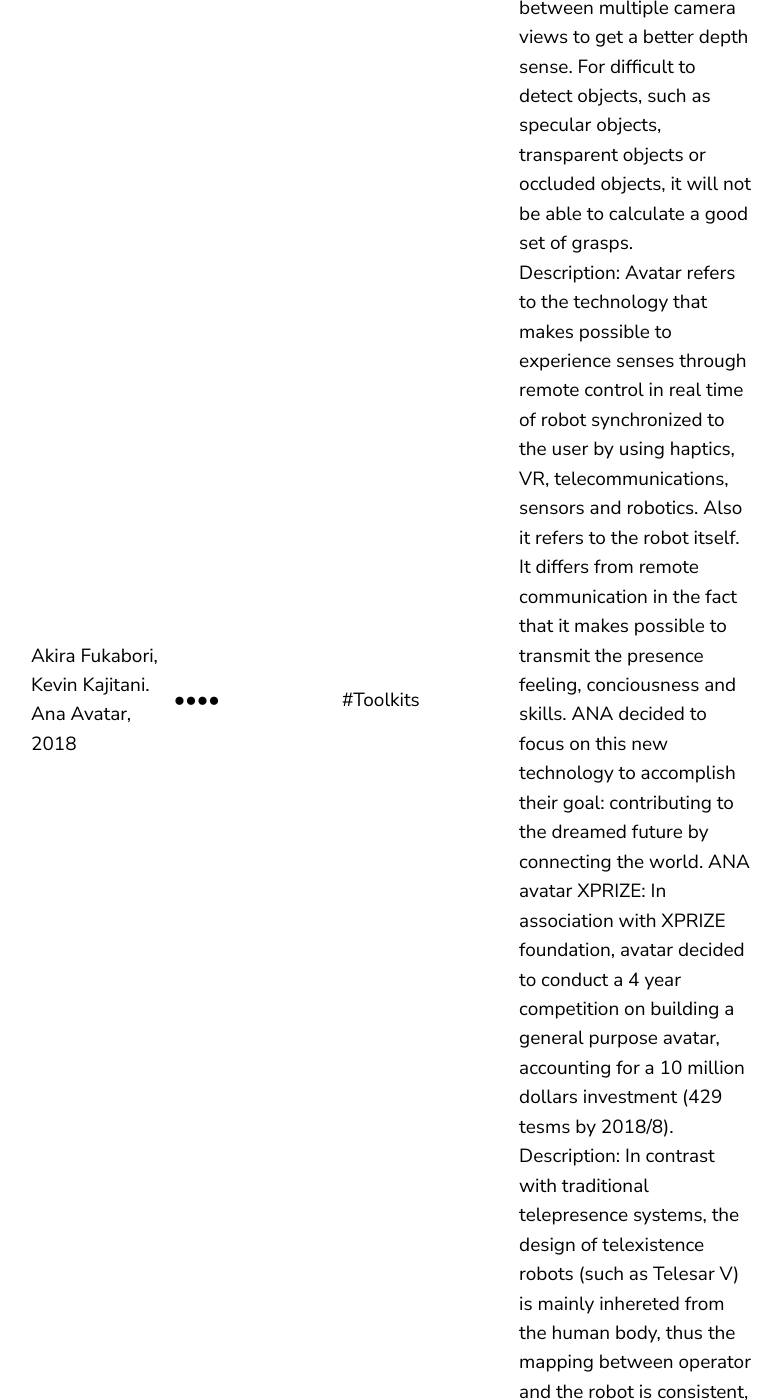
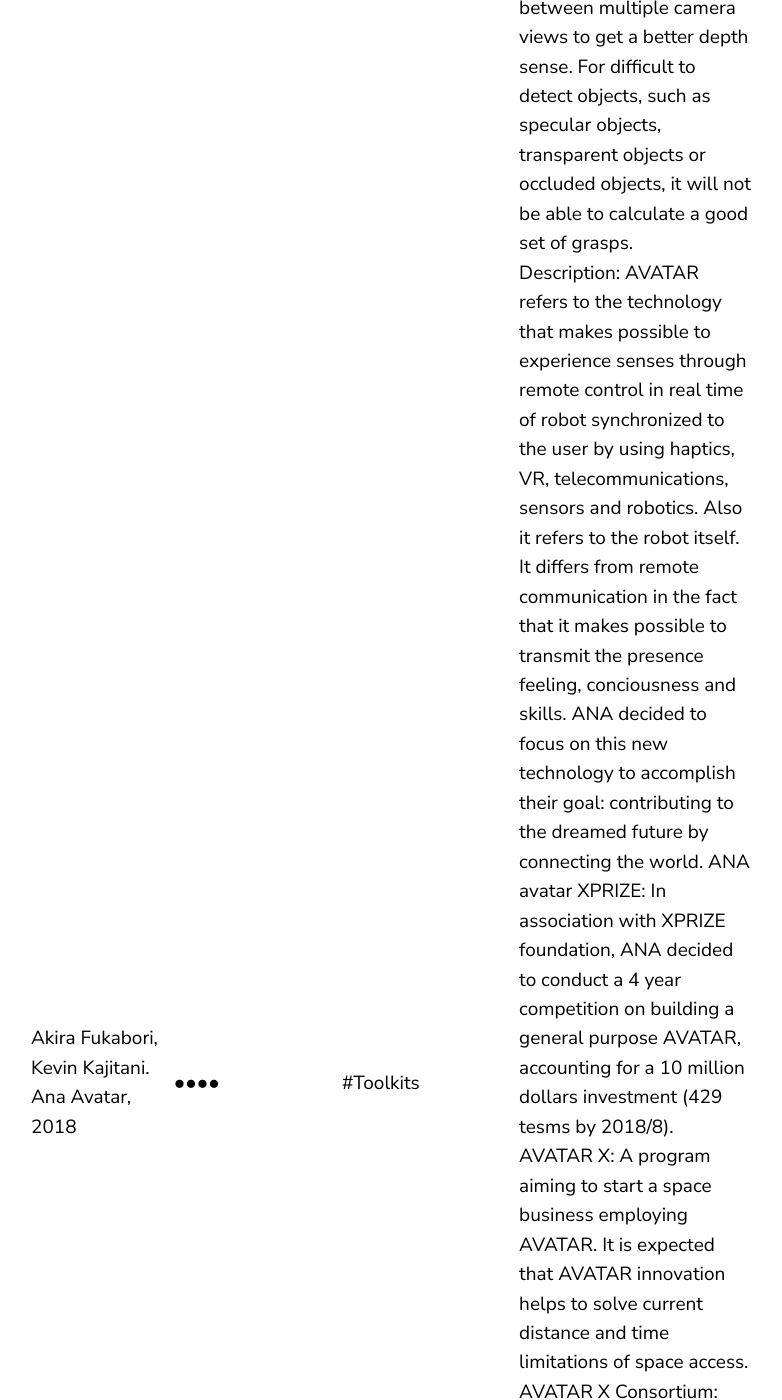
Before and after one commit to jluis9796/jluis9796.github.io, a Jekyll site: the page built from _posts/2020-05-24-telexistence.markdown, in a window 1280 px wide and 1400 px high, scrolled down 2835 px. Shown: the whole window, without its empty margins (69-851 px from the left). Built offline with Jekyll 4.4.1, drawn with Linux system fonts in a browser that asks for light colours; some of the changed text lies outside the part shown.

Commit message:
Update 2020-05-24-telexistence.markdown

```diff
--- a/_posts/2020-05-24-telexistence.markdown
+++ b/_posts/2020-05-24-telexistence.markdown
@@ -64,7 +64,7 @@ failures and grasping errors, while significantly reducing the number of user in
     <td></td>
     <td></td>
     <td>#Toolkits</td>
-    <td>Description: Avatar refers to the technology that makes possible to experience senses through remote control in real time of robot synchronized to the user by using haptics, VR, telecommunications, sensors and robotics. Also it refers to the robot itself. It differs from remote communication in the fact that it makes possible to transmit the presence feeling, conciousness and skills. ANA decided to focus on this new technology to accomplish their goal: contributing to the dreamed future by connecting the world. ANA avatar XPRIZE: In association with XPRIZE foundation, avatar decided to conduct a 4 year competition on building a general purpose avatar, accounting for a 10 million dollars investment (429 tesms by 2018/8).</td>
+    <td>Description: AVATAR refers to the technology that makes possible to experience senses through remote control in real time of robot synchronized to the user by using haptics, VR, telecommunications, sensors and robotics. Also it refers to the robot itself. It differs from remote communication in the fact that it makes possible to transmit the presence feeling, conciousness and skills. ANA decided to focus on this new technology to accomplish their goal: contributing to the dreamed future by connecting the world. ANA avatar XPRIZE: In association with XPRIZE foundation, ANA decided to conduct a 4 year competition on building a general purpose AVATAR, accounting for a 10 million dollars investment (429 tesms by 2018/8). AVATAR X: A program aiming to start a space business employing AVATAR. It is expected that AVATAR innovation helps to solve current distance and time limitations of space access. AVATAR X Consortium: Starts-ups and companies, both space-related ones and unrelated ones, were called to participate. The plan is to start createing the roadmap and business plan , and then start each project by 2020 fiscal year. AVATAR X Lab@OITA: Here, experiments on remote building construction will be conducted. Also, experiments on basic elements (search, enjoy, build, live, eat, etc) for human stay in space.  </td>
     </tr>
     <tr>
     <td>MHD Yamen Saraiji. Beyond Presence - A telexistence toolkit for augmenting body and re-engineering presence, 2018</td>
```
